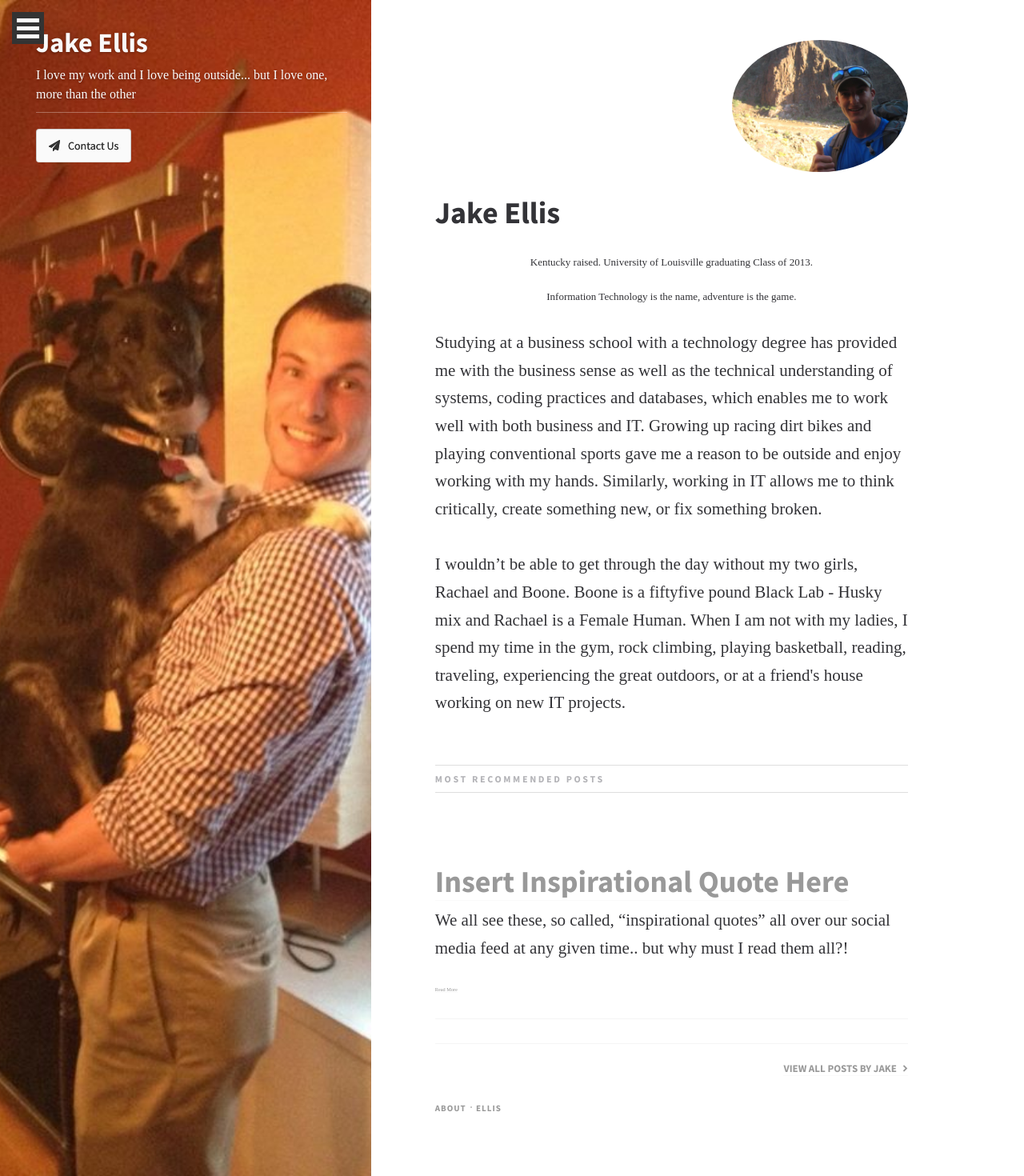
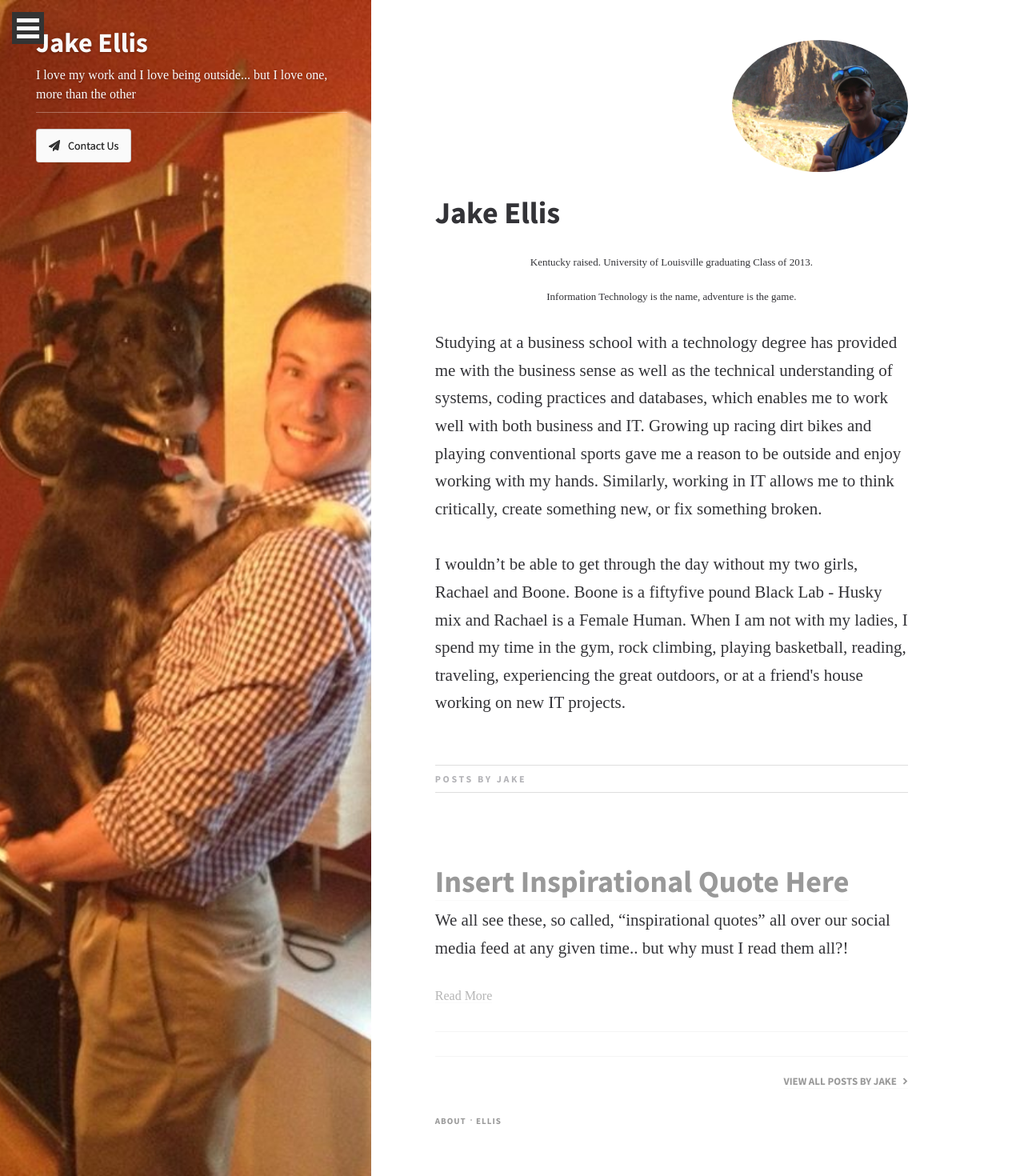
Before and after one commit to EJBlog/EJBlog.github.io, a Jekyll site: the page built from author_jake.html, in a window 1280 px wide. Shown: the whole page at 80% size. Built offline with Jekyll 4.4.1, drawn with Linux system fonts in a browser that asks for light colours; nearby versions of some CDN libraries; some web fonts are replaced.

Commit message:
Update author_jake.html

```diff
--- a/_layouts/author_jake.html
+++ b/_layouts/author_jake.html
@@ -97,22 +97,22 @@
                     </div>
                     <p>
 
-                    <h2 class="favorites">Most recommended posts</h2>
+                    <h2 class="favorites">Posts By Jake</h2>
 
                     <div class="posts-block animated fadeIn ">
 
                             <div class = "post">
                             {% assign posts = site.posts | where: "post_author","Jake Ellis" %}
-                          {% for post in posts  %}
+                            {% for post in posts  %}
                             <article class="post">
-
                               <h1><a href="{{ site.baseurl }}{{ post.url }}">{{ post.title }}</a></h1>
 
                               <div class="entry">
                                 {{ post.excerpt }}
                               </div>
-
+                            <p class="meta">
                               <a href="{{ site.baseurl }}{{ post.url }}" class="read-more">Read More</a>
+                            </p>
                             </article>
                           {% endfor %}
                         </div>
```
